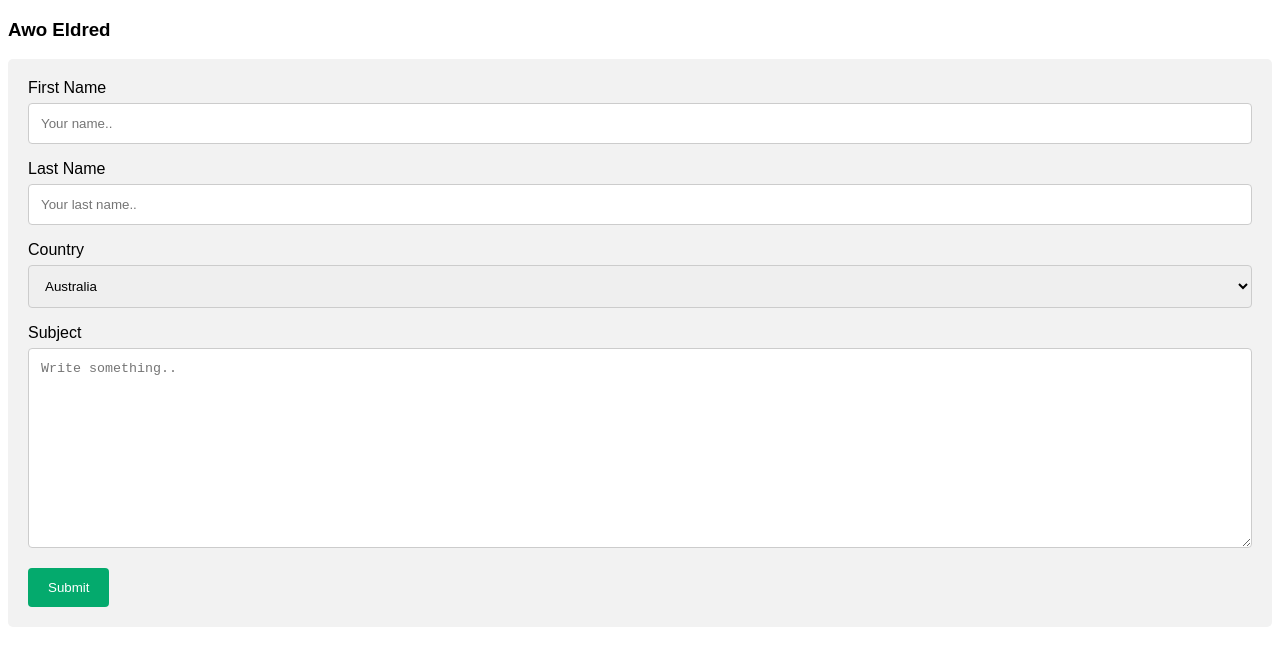
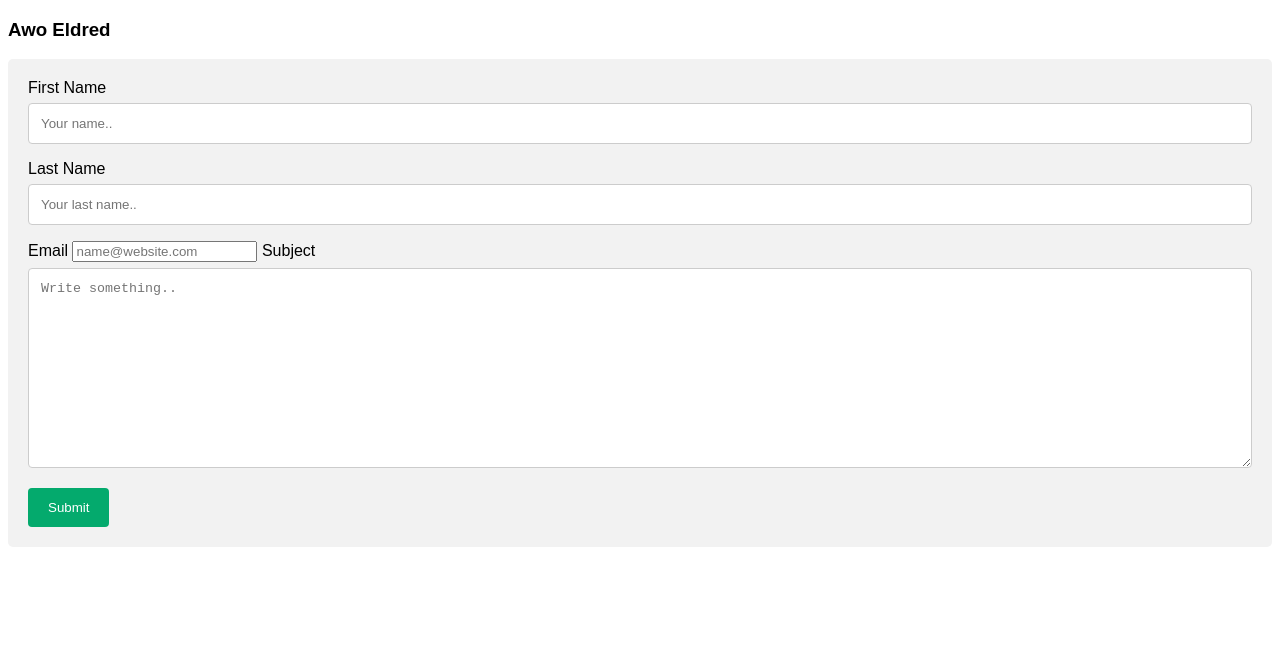
Before and after one commit to tobilobajosh/tobilobajosh.github.io, a plain HTML site: page index.html in a window 1280 px wide. Drawn offline with Linux system fonts and the light colour scheme.

Commit message:
Update index.html

```diff
--- a/index.html
+++ b/index.html
@@ -49,17 +49,8 @@
     <label for="lname">Last Name</label>
     <input type="text" id="lname" name="lastname" placeholder="Your last name..">
 
-    <label for="country">Country</label>
-    <select id="country" name="country">
-      <option value="australia">Australia</option>
-      <option value="canada">Canada</option>
-      <option value="england">England</option>
-      <option value="nigeria">Nigeria</option>
-      <option value="south africa">South Africa</option>
-      <option value="ghana">Ghana</option>
-      <option value="uae">UAE</option>
-      <option value="spain">Spain</option>
-    </select>
+    <label for="Email">Email</label>
+    <input type="email" placeholder="name@website.com" />
 
     <label for="subject">Subject</label>
     <textarea id="subject" name="subject" placeholder="Write something.." style="height:200px"></textarea>
```
